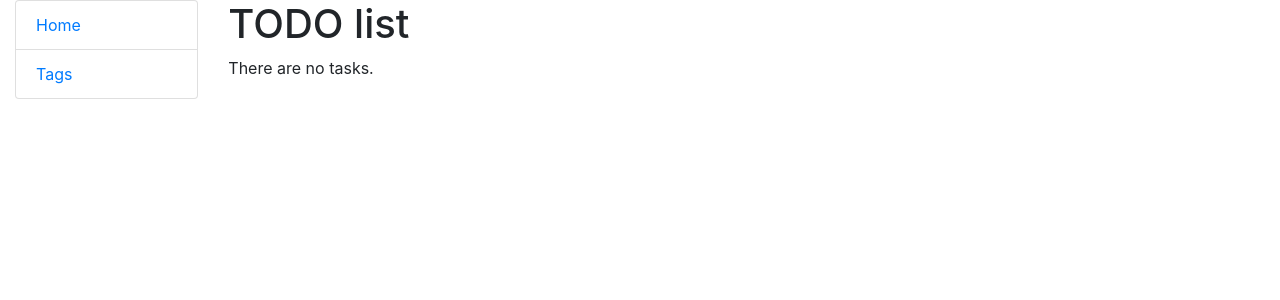
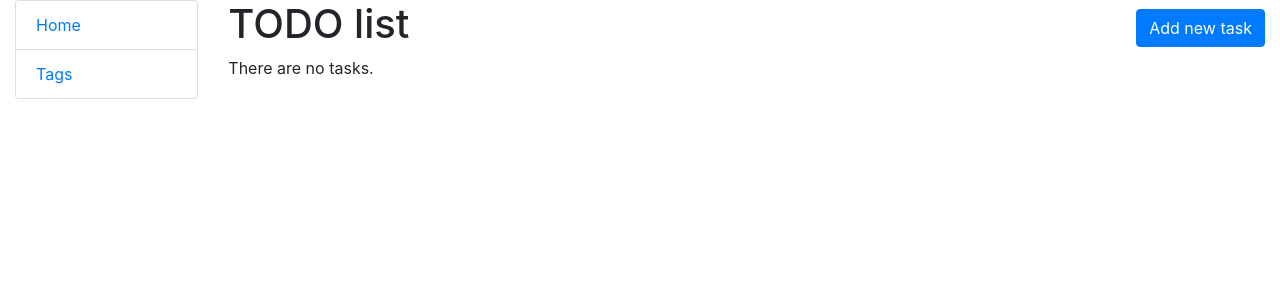
Before and after one commit to Morphin20th/todo-list-task, a Django app: page / in a window 1280 px wide. Shown: the top 300 px of the page. Run offline with Django 5.2, Linux system fonts and the light colour scheme; data that the repository does not hold is empty.

Commit message:
feat: add update, delete views

```diff
--- a/templates/todo/task_list.html
+++ b/templates/todo/task_list.html
@@ -1,20 +1,35 @@
 {% extends "base.html" %}
 
 {% block content %}
-  <h1>
-    TODO list
-  </h1>
+  <div class="d-flex justify-content-between align-items-center">
+    <h1>TODO list</h1>
+    <a class="btn btn-primary" href="{% url 'todo:task-create' %}">Add new task</a>
+  </div>
 
   {% if task_list %}
     <ul>
       {% for task in task_list %}
         <li>
           <strong>{{ task.content }}</strong><br>
-          {{ task.created_at }}<br>
-          Tags: {{ task.tags }}
+
+          Created: {{ task.created_at }}
+          {% if task.deadline %}
+            <span style="color: #800000;"><strong>Deadline: {{ task.deadline }}</strong></span>
+          {% endif %}<br>
+
+          Tags: {% if task.tags.all %}
+          {% for tag in task.tags.all %}
+            {{ tag.name }}
+          {% endfor %}
+          <a href="{% url 'todo:task-update' pk=task.id %}">Update</a>
+          <a href="{% url 'todo:task-delete' pk=task.id %}">Delete</a>
+        {% endif %}
+
         </li>
       {% endfor %}
     </ul>
+
+
   {% else %}
     <p>There are no tasks.</p>
   {% endif %}
--- a/todo/forms.py
+++ b/todo/forms.py
@@ -8,6 +8,11 @@ class TaskForm(forms.ModelForm):
         queryset=Tag.objects.all(),
         widget=forms.CheckboxSelectMultiple(),
     )
+    deadline = forms.DateTimeField(
+        widget=forms.DateTimeInput(attrs={"type": "datetime-local"}),
+        input_formats=["%Y-%m-%dT%H:%M"],
+        required=False,
+    )
 
     class Meta:
         model = Task
--- a/todo/urls.py
+++ b/todo/urls.py
@@ -1,12 +1,26 @@
 from django.urls import path
 
-from todo.views import TaskListView, TagListView, TaskCreateView, TagCreateView
+from todo.views import (
+    TaskListView,
+    TagListView,
+    TaskCreateView,
+    TagCreateView,
+    TagUpdateView,
+    TaskUpdateView,
+    TaskDeleteView,
+    TagDeleteView,
+)
 
 urlpatterns = [
     path("", TaskListView.as_view(), name="task-list"),
     path("tags/", TagListView.as_view(), name="tag-list"),
+    path("tags/create/", TagCreateView.as_view(), name="tag-create"),
+    path("tags/<int:pk>/update/", TagUpdateView.as_view(), name="tag-update"),
+    path("tags/<int:pk>/delete/", TagDeleteView.as_view(), name="tag-delete"),
     path("task-create/", TaskCreateView.as_view(), name="task-create"),
-    path("tags/create/", TagCreateView.as_view(), name="tag-create"),
+    path("task/<int:pk>/update/", TaskUpdateView.as_view(), name="task-update"),
+    path("task/<int:pk>/delete/", TaskDeleteView.as_view(), name="task-delete"),
+
 ]
 
 app_name = "todo"
--- a/todo/views.py
+++ b/todo/views.py
@@ -25,3 +25,25 @@ class TagCreateView(generic.CreateView):
     model = Tag
     fields = ["name"]
     success_url = reverse_lazy("todo:tag-list")
+
+
+class TagUpdateView(generic.UpdateView):
+    model = Tag
+    fields = ["name"]
+    success_url = reverse_lazy("todo:tag-list")
+
+
+class TaskUpdateView(generic.UpdateView):
+    model = Task
+    form_class = TaskForm
+    success_url = reverse_lazy("todo:task-list")
+
+
+class TagDeleteView(generic.DeleteView):
+    model = Tag
+    success_url = reverse_lazy("todo:tag-list")
+
+
+class TaskDeleteView(generic.DeleteView):
+    model = Task
+    success_url = reverse_lazy("todo:task-list")
```
Also changed, not shown: templates/todo/tag_confirm_delete.html (added, +10 -0 lines), templates/todo/tag_list.html (+14 -7 lines), templates/todo/task_confirm_delete.html (added, +10 -0 lines).
